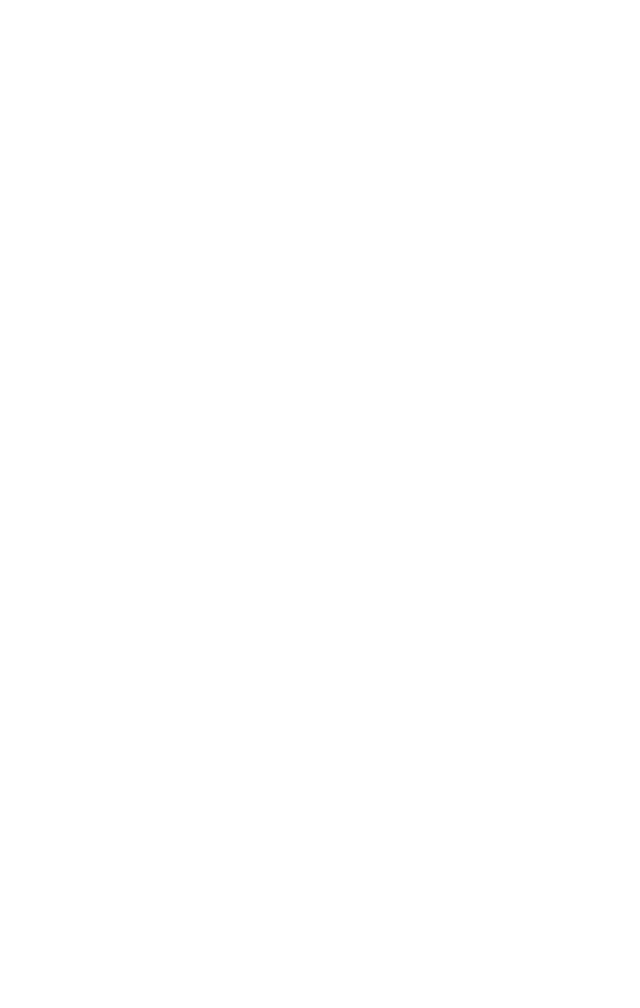
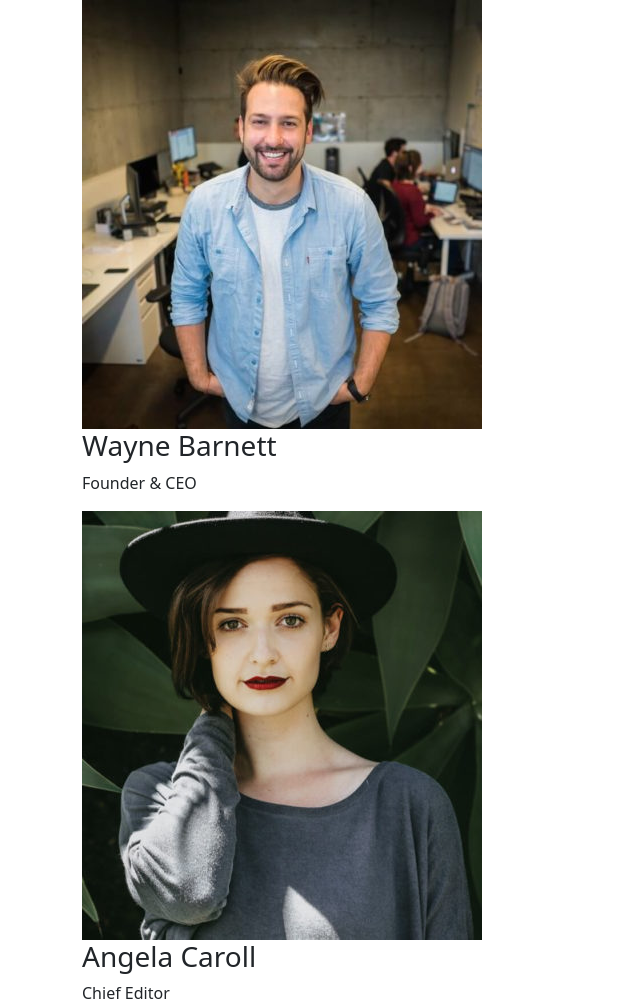
Before and after one commit to SalvatoreGiacomazzo/js-our-team, a plain HTML site: page index.html in a window 1280 px wide. Shown: the top 1008 px of the page, without its empty margins (0-640 px from the left). Before the commit the page ends 800 px from the top, so only its background shows below. Drawn offline with nearby package versions, Linux system fonts and the light colour scheme.

Commit message:
second milestone and bonus 1

```diff
--- a/index.html
+++ b/index.html
@@ -5,11 +5,22 @@
     <meta charset="UTF-8">
     <meta name="viewport" content="width=device-width, initial-scale=1.0">
     <title>Document</title>
+    <!--Bootstrap-->
+    <link href="https://cdn.jsdelivr.net/npm/bootstrap@5.3.3/dist/css/bootstrap.min.css" rel="stylesheet"
+        integrity="sha384-QWTKZyjpPEjISv5WaRU9OFeRpok6YctnYmDr5pNlyT2bRjXh0JMhjY6hW+ALEwIH" crossorigin="anonymous">
     <!--CSS-->
     <link rel="stylesheet" href="./style.css">
 </head>
 
 <body>
+    <div id="container" class="container">
+
+    </div>
+
+
+
+
+
     <script src="./script.js"></script>
 </body>
 
--- a/script.js
+++ b/script.js
@@ -4,7 +4,7 @@ Angela Caroll |	Chief Editor         |	angela-caroll-chief-editor.jpg
 Walter Gordon |	Office Manager       |	walter-gordon-office-manager.jpg
 Angela Lopez  |	Social Media Manager |	angela-lopez-social-media-manager.jpg
 Scott Estrada |	Developer            |	scott-estrada-developer.jpg
-Barbara Ramos |	Graphic Designer     |
+Barbara Ramos |	Graphic Designer     |  barbara-ramos-graphic-designer.jpg
 /* Utilizzando i dati forniti, crea un array di oggetti per presentare il Team
 Ogni membro possiede: Nome, Informazioni e foto.
 
@@ -23,48 +23,75 @@ Trasforma la stringa in una foto effettiva
 BONUS 2
 Creare delle card che contengono i nomi, informazioni,e la foto.
 */
+//recupero gli elementi dal DOM
+const container = document.getElementById('container')
+
+
 //Creazione dell'array di oggetti
 const ourTeam = [
     {
-        name: 'Wayne Barret',
+        name: 'Wayne Barnett',
         info: 'Founder & CEO',
-        photo: 'wayne-barnett-founder-ceo.jpg'
+        photo: './img/wayne-barnett-founder-ceo.jpg'
     },
     {
         name: 'Angela Caroll',
         info: 'Chief Editor',
-        photo: 'angela-caroll-chief-editor.jpg'
+        photo: './img/angela-caroll-chief-editor.jpg'
     },
     {
         name: 'Walter Gordon',
         info: 'Office Manager',
-        photo: 'walter-gordon-office-manager.jpg'
+        photo: './img/walter-gordon-office-manager.jpg'
     },
     {
         name: 'Angela Lopez',
         info: 'Social Media Manager',
-        photo: 'angela-lopez-social-media-manager.jpg'
+        photo: './img/angela-lopez-social-media-manager.jpg'
     },
     {
         name: 'Scott Estrada',
         info: 'Developer',
-        photo: 'scott-estrada-developer.jpg'
+        photo: './img/scott-estrada-developer.jpg'
     },
     {
         name: 'Barbara Ramos',
         info: 'Graphic Designer',
-        photo: 'barbara-ramos-graphic-designer.jpg'
-    }
+        photo: './img/barbara-ramos-graphic-designer.jpg'
+    },
+
 ];
-
-
 
 
 // Stampa in console, operazione ripetuta quindi ciclo for
 //Stampa in bracket notation
-for (teamMember of ourTeam) {
+for (const teamMember of ourTeam) {
     console.log(`Name: ${teamMember['name']}`);
     console.log(`Info: ${teamMember['info']}`);
     console.log(`Photo: ${teamMember['photo']}`);
     console.log('-------------------------'); // linea di separazione
 }
+
+// Stampa in pagina delle informazioni di ogni membro del team
+for (const teamMember of ourTeam) {
+    const memberDiv = document.createElement('div'); // Crea un div per contenere le informazioni di ogni membro
+
+
+    const photoImg = document.createElement('img'); // creo un elemento img per la foto
+    photoImg.src = teamMember.photo; // Imposta l'URL dell'immagine
+
+    const nameHeading = document.createElement('h3');   // creo un h3 per il nome
+    nameHeading.textContent = teamMember.name;
+
+
+    const infoParagraph = document.createElement('p'); // creo un elemento p per il ruolo/info
+    infoParagraph.textContent = teamMember.info;
+
+    //Stampa in pagina delle informazioni, della foto e del nome attraverso il div creato prima
+    memberDiv.appendChild(photoImg);
+    memberDiv.appendChild(nameHeading);
+    memberDiv.appendChild(infoParagraph);
+
+    // collego il div del singolo membro al container principale
+    container.appendChild(memberDiv);
+}
--- a/style.css
+++ b/style.css
@@ -0,0 +1,5 @@
+* {
+    margin: 0;
+    padding: 0;
+    box-sizing: border-box;
+}
```
